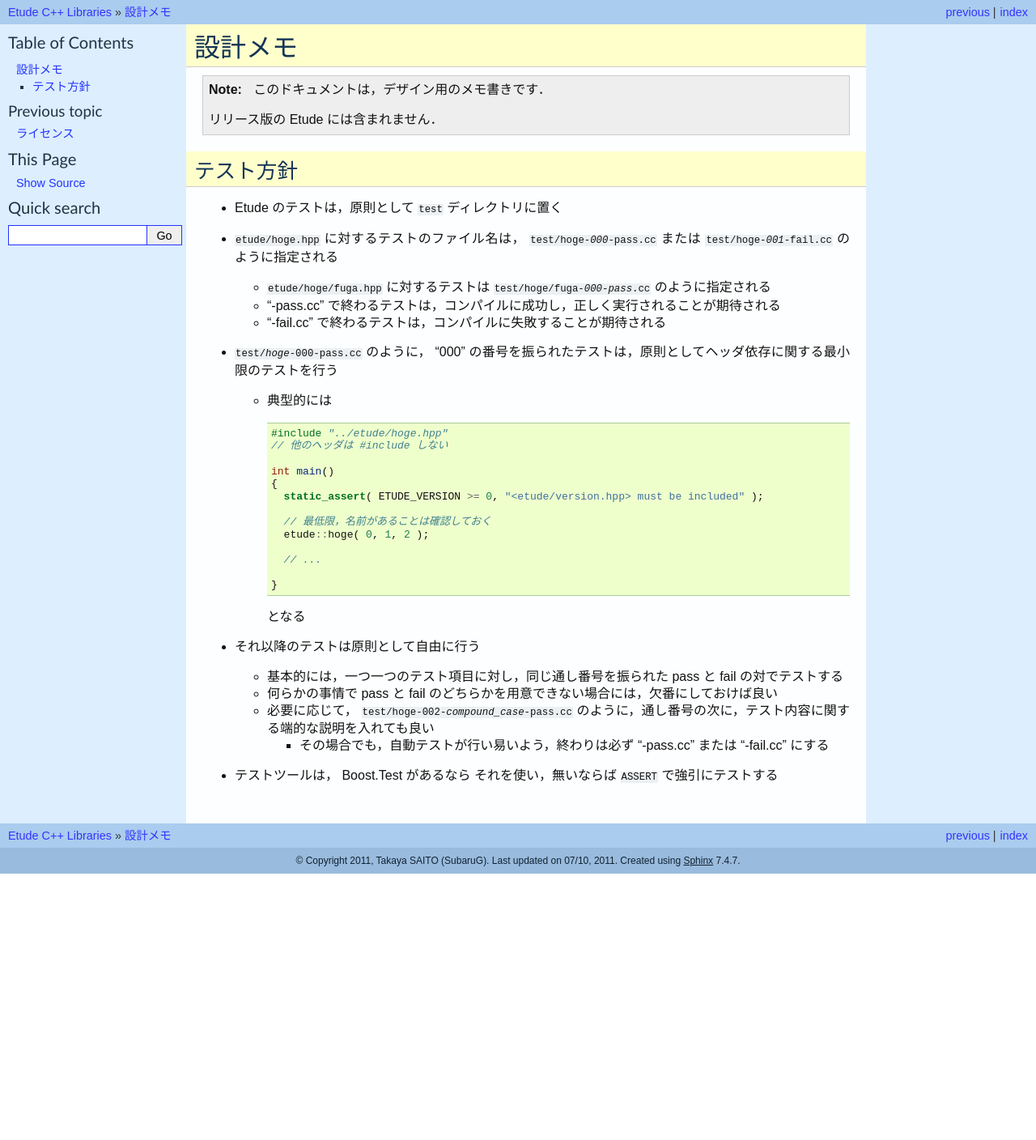
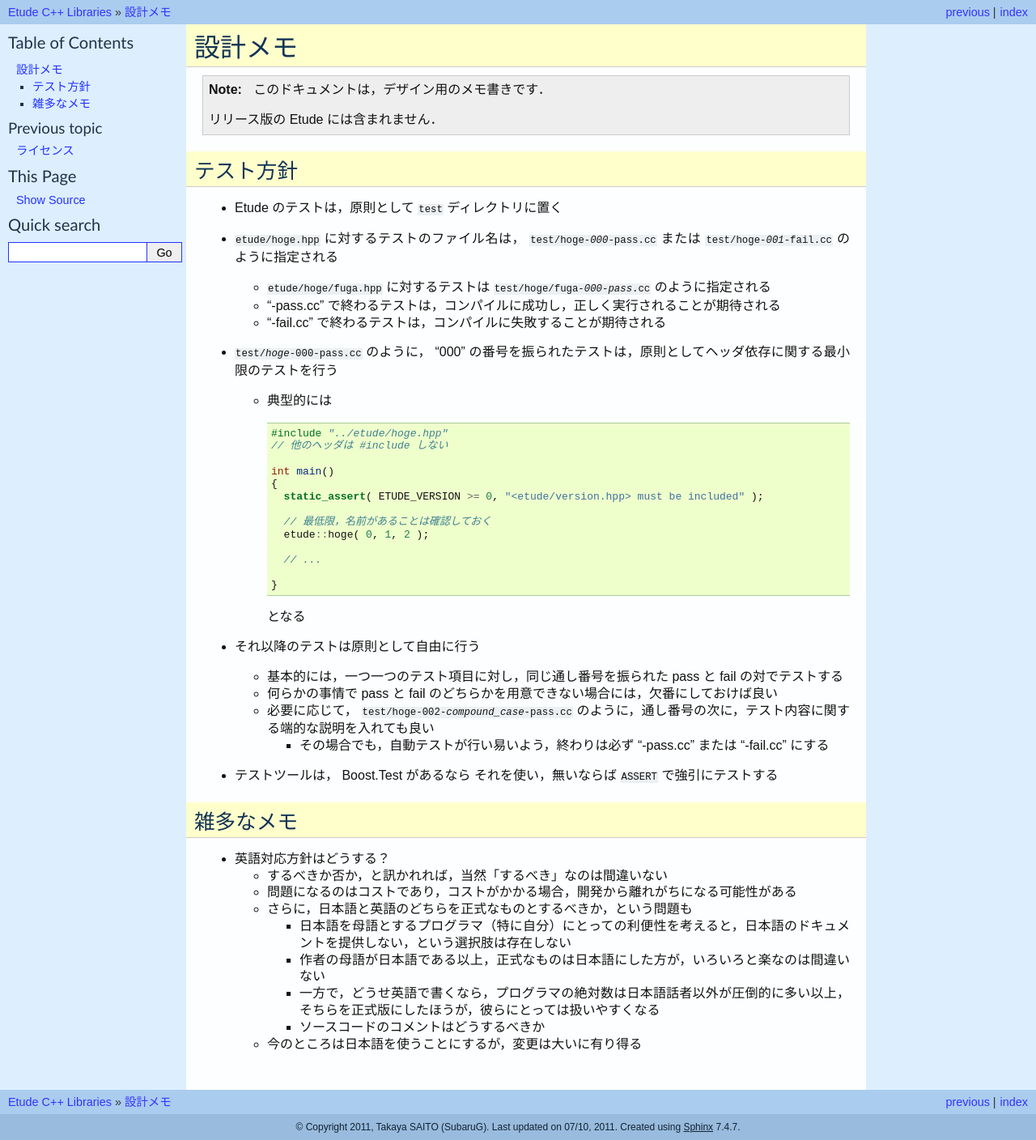
Before and after one commit to gintenlabo/etude, a Sphinx documentation site: the page built from doc/designers-note.rst, in a window 1280 px wide. Shown: the whole page at 81% size. Built offline with Sphinx 7.4.7, drawn with Linux system fonts in a browser that asks for light colours; before the commit the page ends 1079 px from its top, so only the background shows below that.

Commit message:
Modified designer's notes

```diff
--- a/doc/designers-note.rst
+++ b/doc/designers-note.rst
@@ -48,3 +48,20 @@
     - その場合でも，自動テストが行い易いよう，終わりは必ず "-pass.cc" または "-fail.cc" にする
 
 - テストツールは， Boost.Test があるなら それを使い，無いならば ``ASSERT`` で強引にテストする
+
+
+雑多なメモ
+----------
+
+- 英語対応方針はどうする？
+
+  - するべきか否か，と訊かれれば，当然「するべき」なのは間違いない
+  - 問題になるのはコストであり，コストがかかる場合，開発から離れがちになる可能性がある
+  - さらに，日本語と英語のどちらを正式なものとするべきか，という問題も
+
+    - 日本語を母語とするプログラマ（特に自分）にとっての利便性を考えると，日本語のドキュメントを提供しない，という選択肢は存在しない
+    - 作者の母語が日本語である以上，正式なものは日本語にした方が，いろいろと楽なのは間違いない
+    - 一方で，どうせ英語で書くなら，プログラマの絶対数は日本語話者以外が圧倒的に多い以上，そちらを正式版にしたほうが，彼らにとっては扱いやすくなる
+    - ソースコードのコメントはどうするべきか
+
+  - 今のところは日本語を使うことにするが，変更は大いに有り得る
```
Also changed, not shown: doc/config/designers-note.rst (+4 -3 lines).
